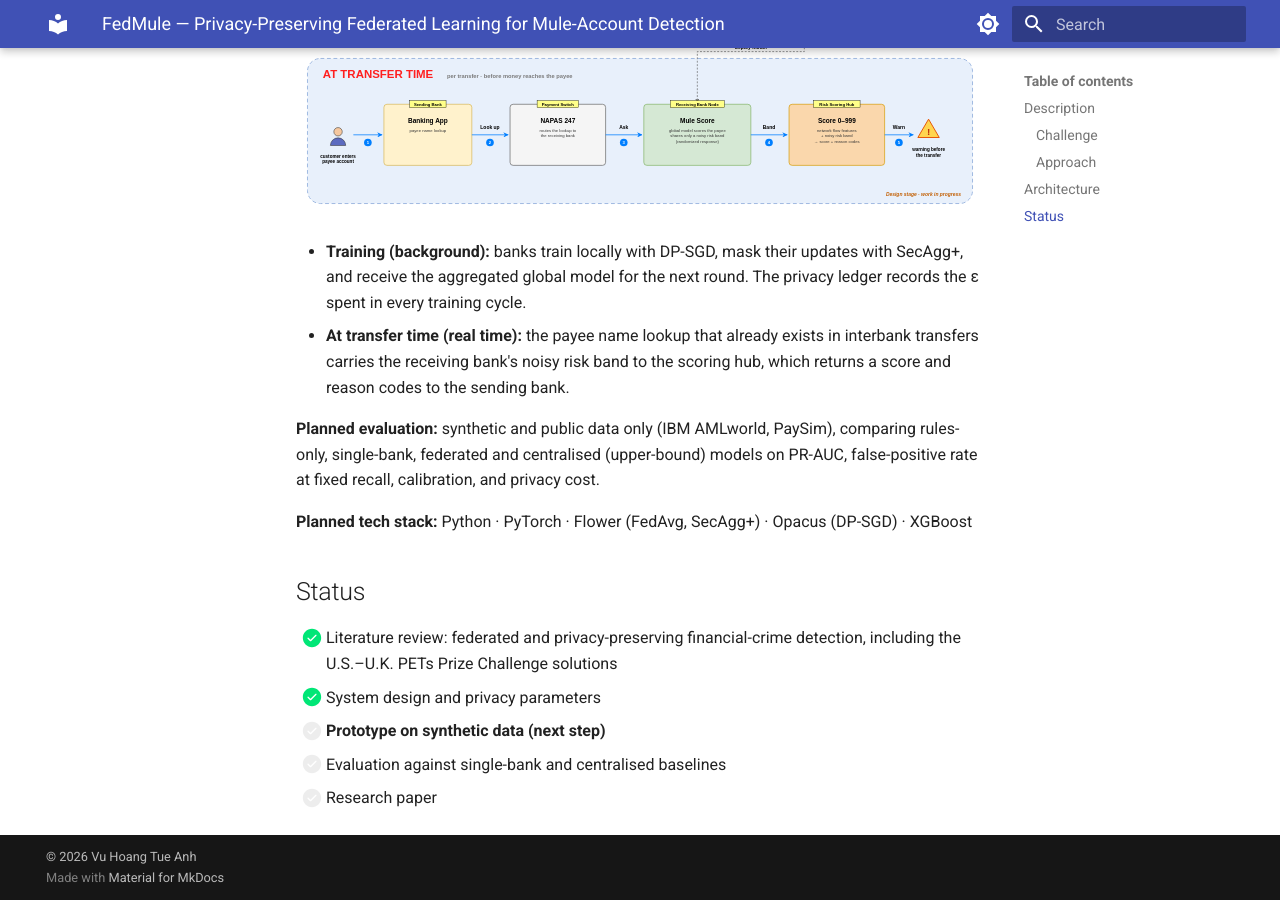
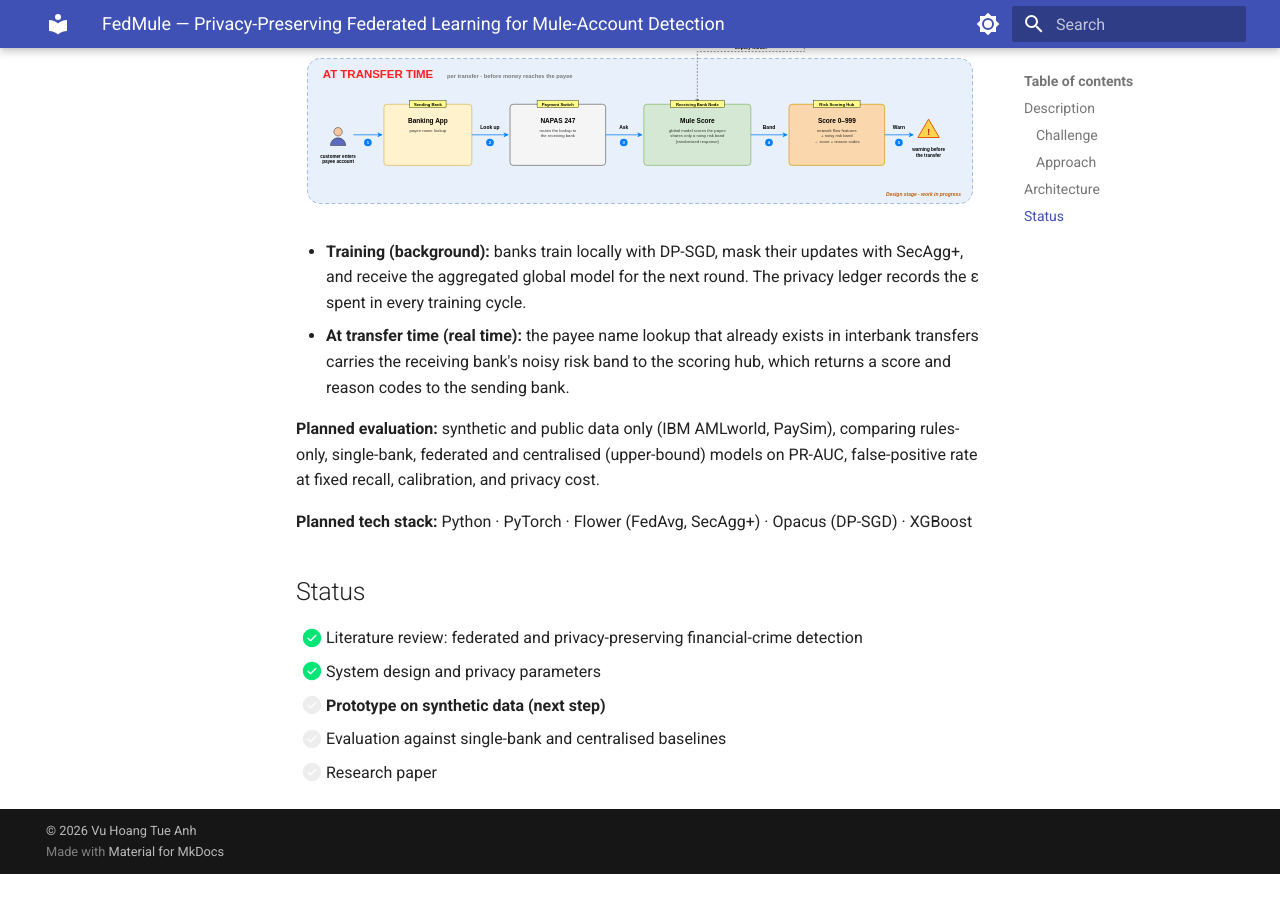
Before and after one commit to tertueanhvu/tertueanhvu.github.io, an MkDocs documentation site: the page built from docs/projects/fedmule.md, in a window 1280 px wide and 900 px high, scrolled down 1635 px. Built offline with MkDocs 1.6.1 and Material for MkDocs 9.7.7, drawn with Linux system fonts in a browser that asks for light colours; after the commit the page ends 2509 px from its top, so only the background shows below that.

Commit message:
FedMule: drop PETs Prize mention from status
Co-Authored-By: Claude Opus 5.5 <noreply@anthropic.com>

```diff
--- a/docs/projects/fedmule.md
+++ b/docs/projects/fedmule.md
@@ -35,7 +35,7 @@ In an online scam, victims are tricked into transferring money themselves, and t
 
 ## Status
 
-- [x] Literature review: federated and privacy-preserving financial-crime detection, including the U.S.–U.K. PETs Prize Challenge solutions
+- [x] Literature review: federated and privacy-preserving financial-crime detection
 - [x] System design and privacy parameters
 - [ ] **Prototype on synthetic data (next step)**
 - [ ] Evaluation against single-bank and centralised baselines
```
